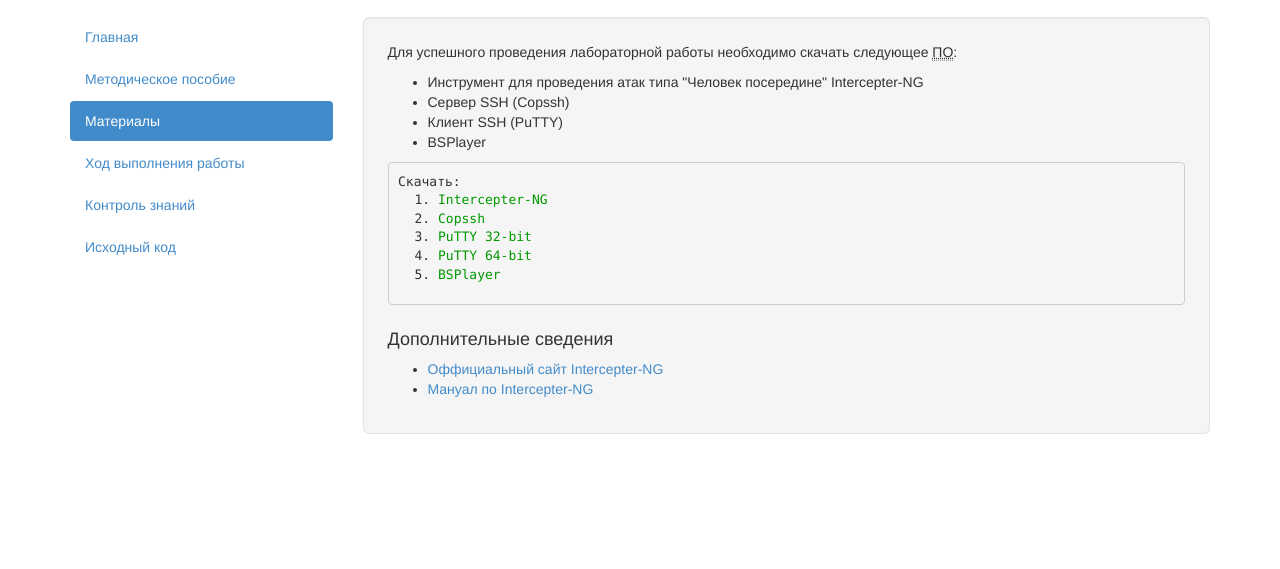
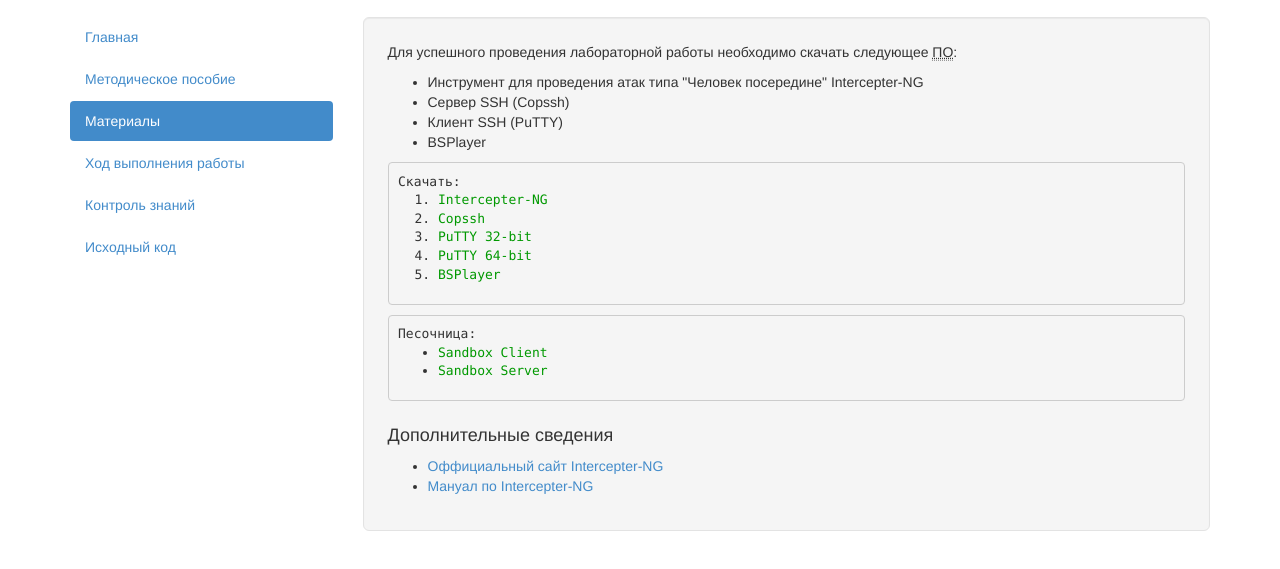
Before and after one commit to vyalovaa/mitm-lab, a plain HTML site: page materials.html in a window 1280 px wide. Shown: the part 183-752 px from the top of the page. Drawn offline with Linux system fonts and the light colour scheme.

Commit message:
need files sandbox

```diff
--- a/materials.html
+++ b/materials.html
@@ -86,7 +86,7 @@
 							</ul>
 
 <pre><code>Скачать:<ol><li><a href="files/Intercepter-NG.v1.0.zip" download><font color="#009900">Intercepter-NG</font></a></li><li><a href="files/Copssh_5.4.21_x86_Free_Installer.zip" download><font color="#009900">Copssh</font></a></li><li><a href="files/putty-0.68-installer.msi" download><font color="#009900">PuTTY 32-bit</font></a></li><li><a href="files/putty-64bit-0.68-installer.msi" download><font color="#009900">PuTTY 64-bit</font></a></li><li><a href="files/bsplayer-2-6-2-1068-bsplayer262.1068.zip" download><font color="#009900">BSPlayer</font></a></li></ol></code></pre>
-
+<pre>Песочница:<ul><li><a href="files/xxxxxx" download><font color="#009900">Sandbox Client</font></a></li><li><a href="files/xxxxxx" download><font color="#009900">Sandbox Server</font></a></li></ul></pre>
 						<h4 id="materials">Дополнительные сведения</h4>
 						<ul>
 							<li><a href="http://sniff.su">Оффициальный сайт Intercepter-NG</a></li>
```
